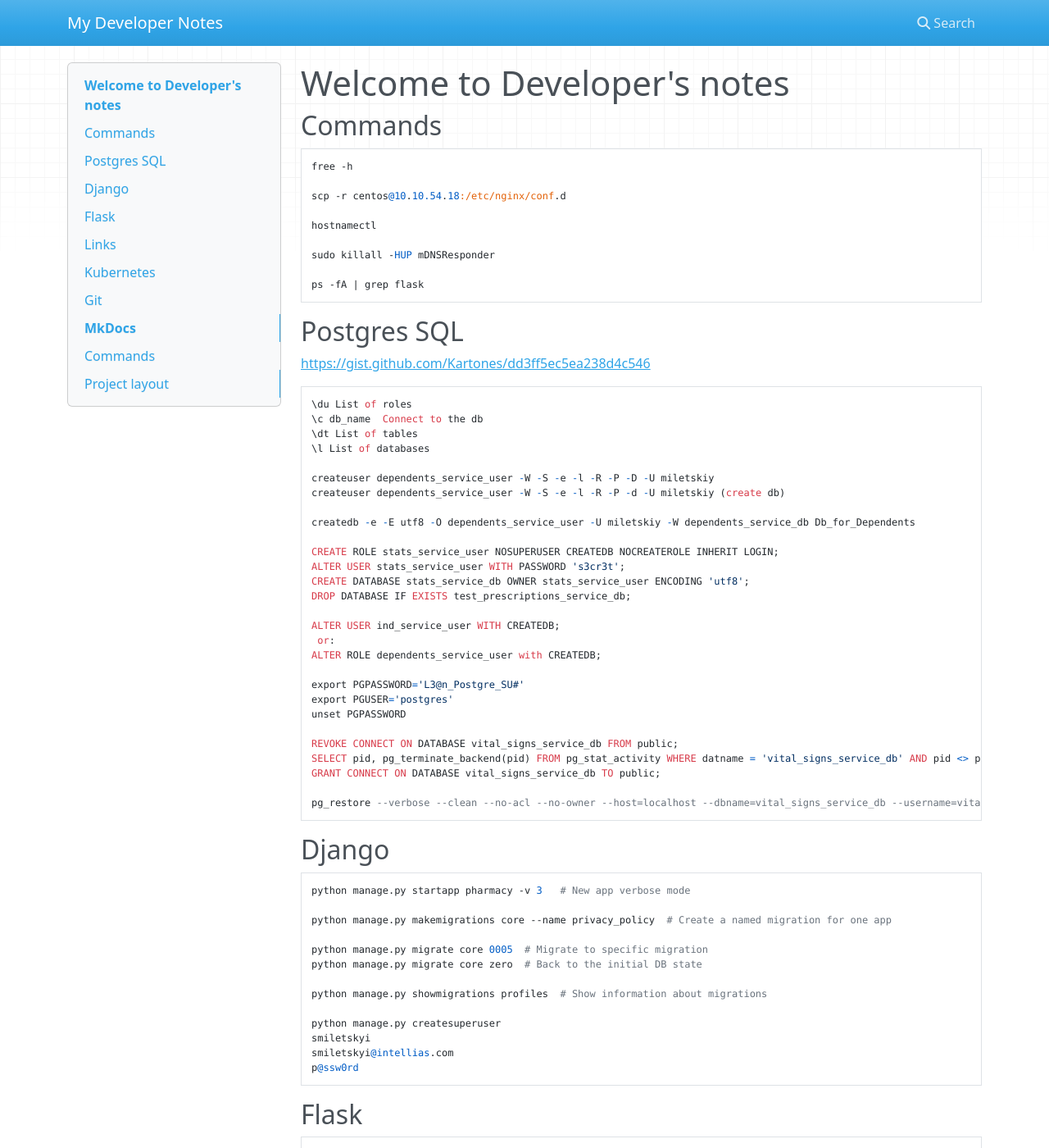
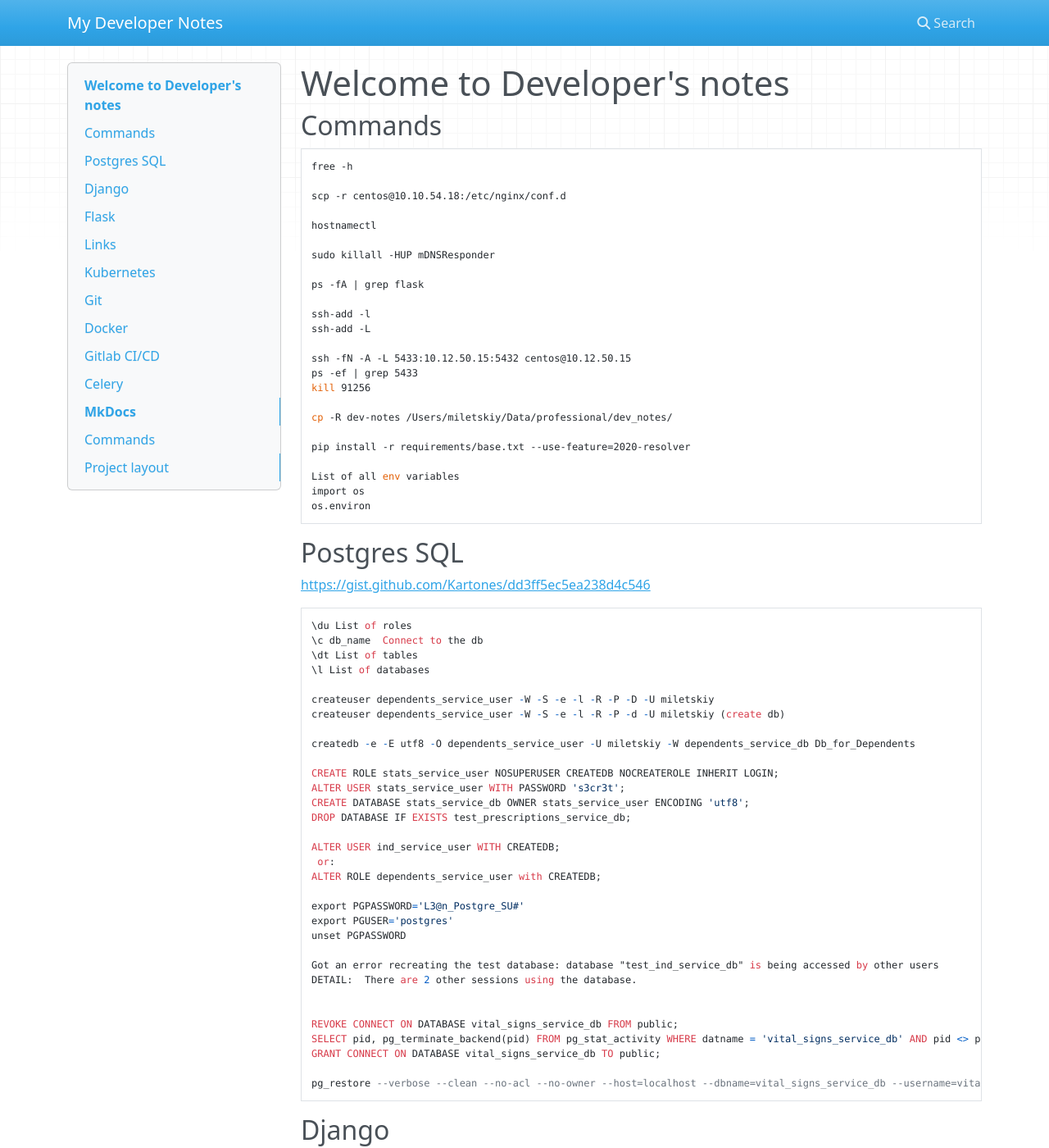
Before and after one commit to miletskiy/dev-notes, an MkDocs documentation site: the page built from docs/index.md, in a window 1280 px wide and 1400 px high. Shown: the whole window at 82% size. Built offline with MkDocs 1.6.1, drawn with Linux system fonts in a browser that asks for light colours; nearby versions of some CDN libraries; some of the changed text lies outside the part shown.

Commit message:
Notes updates

```diff
--- a/docs/index.md
+++ b/docs/index.md
@@ -10,6 +10,22 @@
     sudo killall -HUP mDNSResponder
 
     ps -fA | grep flask
+
+    ssh-add -l
+    ssh-add -L
+
+    ssh -fN -A -L 5433:10.12.50.15:5432 centos@10.12.50.15
+    ps -ef | grep 5433
+    kill 91256
+
+    cp -R dev-notes /Users/miletskiy/Data/professional/dev_notes/
+
+    pip install -r requirements/base.txt --use-feature=2020-resolver
+
+    List of all env variables
+    import os
+    os.environ
+
 
 ## Postgres SQL
 
@@ -37,6 +53,10 @@
     export PGPASSWORD='L3@n_Postgre_SU#'
     export PGUSER='postgres'
     unset PGPASSWORD
+
+    Got an error recreating the test database: database "test_ind_service_db" is being accessed by other users
+    DETAIL:  There are 2 other sessions using the database.
+
 
     REVOKE CONNECT ON DATABASE vital_signs_service_db FROM public;
     SELECT pid, pg_terminate_backend(pid) FROM pg_stat_activity WHERE datname = 'vital_signs_service_db' AND pid <> pg_backend_pid();
@@ -75,6 +95,10 @@
     db_name = 'vs_service_db'
     SQLALCHEMY_DATABASE_URI = f'{driver}://{username}:{password}@{host}:{port}/{db_name}'
 
+    flask shell
+    from flask import current_app
+    current_app.config.get("LEAN_STORED_PROCEDURES_DB_HOST")
+
 ## Links
 
 [Connect to a VPN from the Command Line on Mac OS](https://dev.to/andreassiegel/connect-to-a-vpn-from-the-command-line-on-mac-os-1e26)
@@ -92,9 +116,36 @@
 
     kubectl --kubeconfig ~/Data/Intellias/keys/kube/unified cp scripts/migrate.py vital-signs-service-production-support-6bf69c5585-g5wtm:/app/migrate.py
 
+    kubectl get pod | grep pres
+    kubectx
+    kubectx stg
+
 ## Git
     git revert HEAD~1
     git checkout <branch_name> <file_name>
+    https://gist.github.com/jexchan/2351996
+    https://help.github.com/en/github/using-git/removing-a-remote
+    git reset --soft HEAD~1
+    git reset --hard HEAD~3
+    git config user.email "smiletskyi@intellias.com"
+    git config user.name "Sergii Miletskyi"
+
+    git tag -s -a 0.15.0 -m "v0.15.0"
+    git push --tags
+    git tag --delete 0.15.0
+    git push --delete origin 0.15.0
+
+
+## Docker
+    docker-compose up
+    docker-compose exec kong kong reload
+
+## Gitlab CI/CD
+    CI_BUILD_NO_CACHE: yes
+
+## Celery
+    celery -A celery_app worker -l INFO -Q default,db_tasks -c 4 -B
+
 
 # MkDocs
 
```
